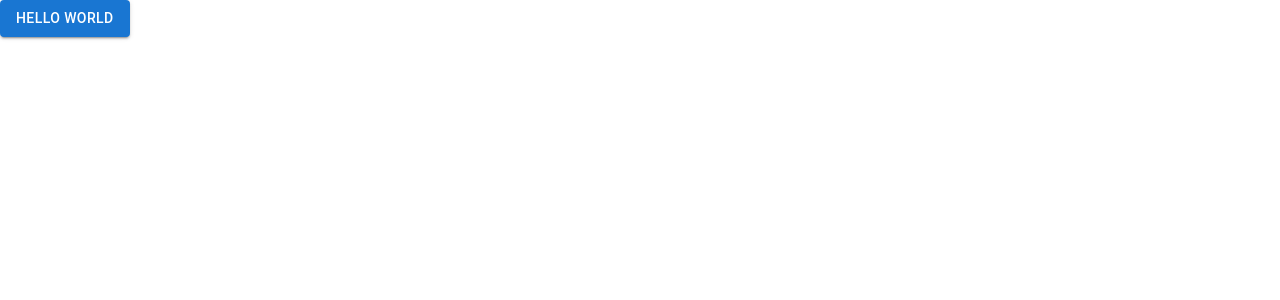
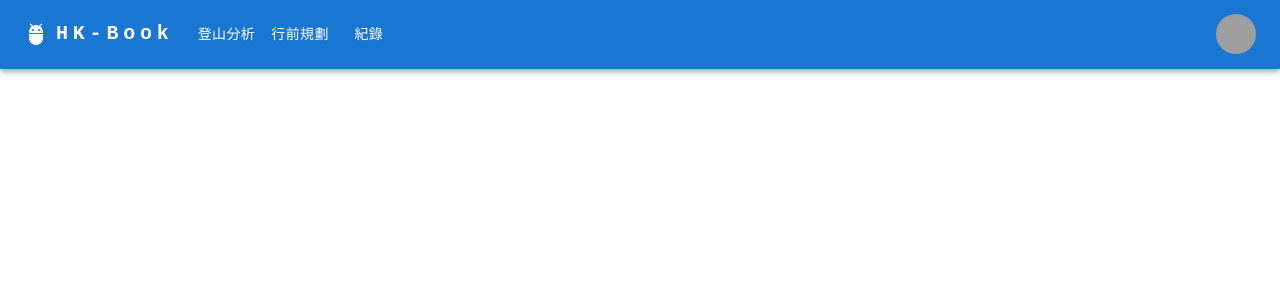
Before and after one commit to HAHAMud/hiking-book, a React (Create React App) app: page / in a window 1280 px wide. Shown: the top 300 px of the page. Built offline with nearby package versions, Linux system fonts and the light colour scheme; grey boxes are pictures that could not be loaded.

Commit message:
feat: 🎸 add app bar

```diff
--- a/src/App.tsx
+++ b/src/App.tsx
@@ -1,9 +1,10 @@
 import { Button } from '@mui/material';
+import AppBar from './components/AppBar';
 
 function App() {
   return (
     <div className="App">
-      <Button variant="contained">Hello World</Button>
+      <AppBar children={<></>} />
     </div>
   );
 }
--- /dev/null
+++ b/src/components/AppBar.tsx
@@ -0,0 +1,236 @@
+import * as React from 'react';
+import AppBar from '@mui/material/AppBar';
+import Toolbar from '@mui/material/Toolbar';
+import Typography from '@mui/material/Typography';
+import CssBaseline from '@mui/material/CssBaseline';
+import useScrollTrigger from '@mui/material/useScrollTrigger';
+import Box from '@mui/material/Box';
+import Container from '@mui/material/Container';
+import Fab from '@mui/material/Fab';
+import KeyboardArrowUpIcon from '@mui/icons-material/KeyboardArrowUp';
+import Fade from '@mui/material/Fade';
+import AdbIcon from '@mui/icons-material/Adb';
+import IconButton from '@mui/material/IconButton';
+import MenuIcon from '@mui/icons-material/Menu';
+import MenuItem from '@mui/material/MenuItem';
+import Menu from '@mui/material/Menu';
+import Avatar from '@mui/material/Avatar';
+import Button from '@mui/material/Button';
+import Tooltip from '@mui/material/Tooltip';
+
+const pages = ['登山分析', '行前規劃', '紀錄'];
+const settings = ['基本設定', '帳號設定', '個人面版', '登出'];
+
+interface Props {
+  /**
+   * Injected by the documentation to work in an iframe.
+   * You won't need it on your project.
+   */
+  window?: () => Window;
+  children: React.ReactElement;
+}
+
+function ScrollTop(props: Props) {
+  const { children, window } = props;
+  // Note that you normally won't need to set the window ref as useScrollTrigger
+  // will default to window.
+  // This is only being set here because the demo is in an iframe.
+  const trigger = useScrollTrigger({
+    target: window ? window() : undefined,
+    disableHysteresis: true,
+    threshold: 100,
+  });
+
+  const handleClick = (event: React.MouseEvent<HTMLDivElement>) => {
+    const anchor = (
+      (event.target as HTMLDivElement).ownerDocument || document
+    ).querySelector('#back-to-top-anchor');
+
+    if (anchor) {
+      anchor.scrollIntoView({
+        block: 'center',
+      });
+    }
+  };
+
+  return (
+    <Fade in={trigger}>
+      <Box
+        onClick={handleClick}
+        role="presentation"
+        sx={{ position: 'fixed', bottom: 16, right: 16 }}
+      >
+        {children}
+      </Box>
+    </Fade>
+  );
+}
+
+export default function BackToTop(props: Props) {
+  const [anchorElNav, setAnchorElNav] = React.useState<null | HTMLElement>(
+    null
+  );
+  const [anchorElUser, setAnchorElUser] = React.useState<null | HTMLElement>(
+    null
+  );
+
+  const handleOpenNavMenu = (event: React.MouseEvent<HTMLElement>) => {
+    setAnchorElNav(event.currentTarget);
+  };
+  const handleOpenUserMenu = (event: React.MouseEvent<HTMLElement>) => {
+    setAnchorElUser(event.currentTarget);
+  };
+
+  const handleCloseNavMenu = () => {
+    setAnchorElNav(null);
+  };
+
+  const handleCloseUserMenu = () => {
+    setAnchorElUser(null);
+  };
+
+  return (
+    <React.Fragment>
+      <CssBaseline />
+      <AppBar position="static">
+        <Container maxWidth="xl">
+          <Toolbar disableGutters>
+            <AdbIcon sx={{ display: { xs: 'none', md: 'flex' }, mr: 1 }} />
+            <Typography
+              variant="h6"
+              noWrap
+              component="a"
+              href="/"
+              sx={{
+                mr: 2,
+                display: { xs: 'none', md: 'flex' },
+                fontFamily: 'monospace',
+                fontWeight: 700,
+                letterSpacing: '.3rem',
+                color: 'inherit',
+                textDecoration: 'none',
+              }}
+            >
+              HK-Book
+            </Typography>
+
+            <Box sx={{ flexGrow: 1, display: { xs: 'flex', md: 'none' } }}>
+              <IconButton
+                size="large"
+                aria-label="account of current user"
+                aria-controls="menu-appbar"
+                aria-haspopup="true"
+                onClick={handleOpenNavMenu}
+                color="inherit"
+              >
+                <MenuIcon />
+              </IconButton>
+              <Menu
+                id="menu-appbar"
+                anchorEl={anchorElNav}
+                anchorOrigin={{
+                  vertical: 'bottom',
+                  horizontal: 'left',
+                }}
+                keepMounted
+                transformOrigin={{
+                  vertical: 'top',
+                  horizontal: 'left',
+                }}
+                open={Boolean(anchorElNav)}
+                onClose={handleCloseNavMenu}
+                sx={{
+                  display: { xs: 'block', md: 'none' },
+                }}
+              >
+                {pages.map((page) => (
+                  <MenuItem key={page} onClick={handleCloseNavMenu}>
+                    <Typography textAlign="center">{page}</Typography>
+                  </MenuItem>
+                ))}
+              </Menu>
+            </Box>
+            <AdbIcon sx={{ display: { xs: 'flex', md: 'none' }, mr: 1 }} />
+            <Typography
+              variant="h5"
+              noWrap
+              component="a"
+              href=""
+              sx={{
+                mr: 2,
+                display: { xs: 'flex', md: 'none' },
+                flexGrow: 1,
+                fontFamily: 'monospace',
+                fontWeight: 700,
+                letterSpacing: '.3rem',
+                color: 'inherit',
+                textDecoration: 'none',
+              }}
+            >
+              LOGO
+            </Typography>
+            <Box sx={{ flexGrow: 1, display: { xs: 'none', md: 'flex' } }}>
+              {pages.map((page) => (
+                <Button
+                  key={page}
+                  onClick={handleCloseNavMenu}
+                  sx={{ my: 2, color: 'white', display: 'block' }}
+                >
+                  {page}
+                </Button>
+              ))}
+            </Box>
+
+            <Box sx={{ flexGrow: 0 }}>
+              <Tooltip title="Open settings">
+                <IconButton onClick={handleOpenUserMenu} sx={{ p: 0 }}>
+                  <Avatar alt="Remy Sharp" src="/static/images/avatar/2.jpg" />
+                </IconButton>
+              </Tooltip>
+              <Menu
+                sx={{ mt: '45px' }}
+                id="menu-appbar"
+                anchorEl={anchorElUser}
+                anchorOrigin={{
+                  vertical: 'top',
+                  horizontal: 'right',
+                }}
+                keepMounted
+                transformOrigin={{
+                  vertical: 'top',
+                  horizontal: 'right',
+                }}
+                open={Boolean(anchorElUser)}
+                onClose={handleCloseUserMenu}
+              >
+                {settings.map((setting) => (
+                  <MenuItem key={setting} onClick={handleCloseUserMenu}>
+                    <Typography textAlign="center">{setting}</Typography>
+                  </MenuItem>
+                ))}
+              </Menu>
+            </Box>
+          </Toolbar>
+        </Container>
+      </AppBar>
+      <Toolbar id="back-to-top-anchor" />
+      <Container>
+        {/* <Box sx={{ my: 2 }}>
+          {[...new Array(12)]
+            .map(
+              () => `Cras mattis consectetur purus sit amet fermentum.
+Cras justo odio, dapibus ac facilisis in, egestas eget quam.
+Morbi leo risus, porta ac consectetur ac, vestibulum at eros.
+Praesent commodo cursus magna, vel scelerisque nisl consectetur et.`
+            )
+            .join('\n')}
+        </Box> */}
+      </Container>
+      <ScrollTop {...props}>
+        <Fab size="small" aria-label="scroll back to top">
+          <KeyboardArrowUpIcon />
+        </Fab>
+      </ScrollTop>
+    </React.Fragment>
+  );
+}
```
